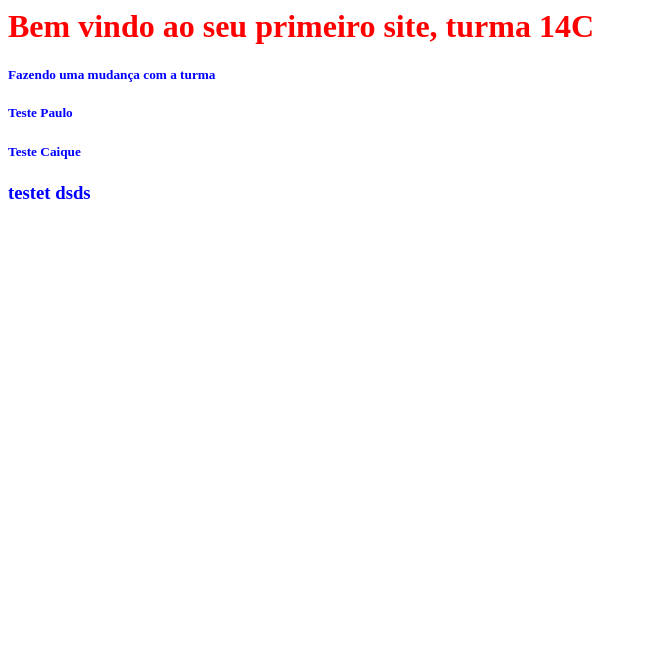
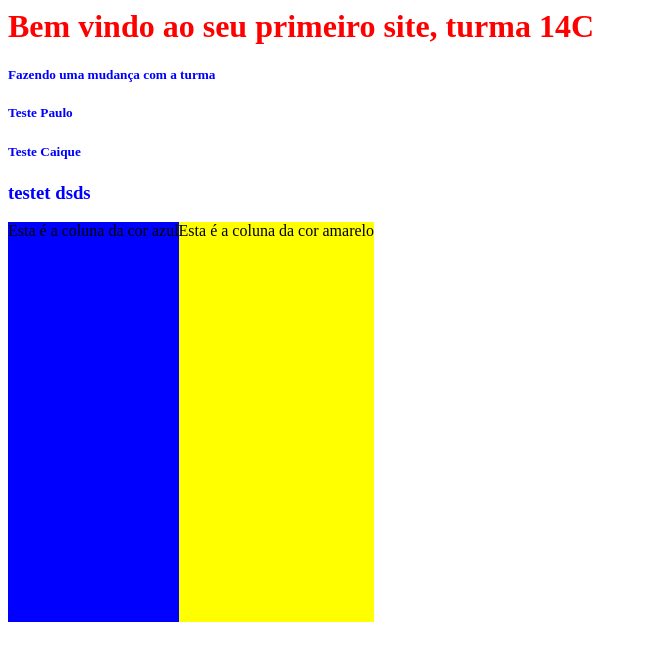
Before and after one commit to Didox/itau-turma14c, a PHP site: page / in a window 1280 px wide. Shown: the top 661 px of the page, without its empty margins (0-647 px from the left). Run offline with PHP 8.4, Linux system fonts and the light colour scheme.

Commit message:
atualizando dados do site

```diff
--- a/index.php
+++ b/index.php
@@ -2,6 +2,13 @@
 <h5 style="color: blue">Fazendo uma mudança com a turma</h5>
 <h5 style="color: blue">Teste Paulo</h5>
 <h5 style="color: blue">Teste Caique</h5>
+<h3 style="color: blue">testet dsds </h3>
 
-
-<h3 style="color: blue">testet dsds </h3>
+<div style="display:flex; height: 400px">
+  <div style="background-color: blue">
+    Esta é a coluna da cor azul
+  </div>
+  <div style="background-color: yellow">
+    Esta é a coluna da cor amarelo
+  </div>
+</div>
```
